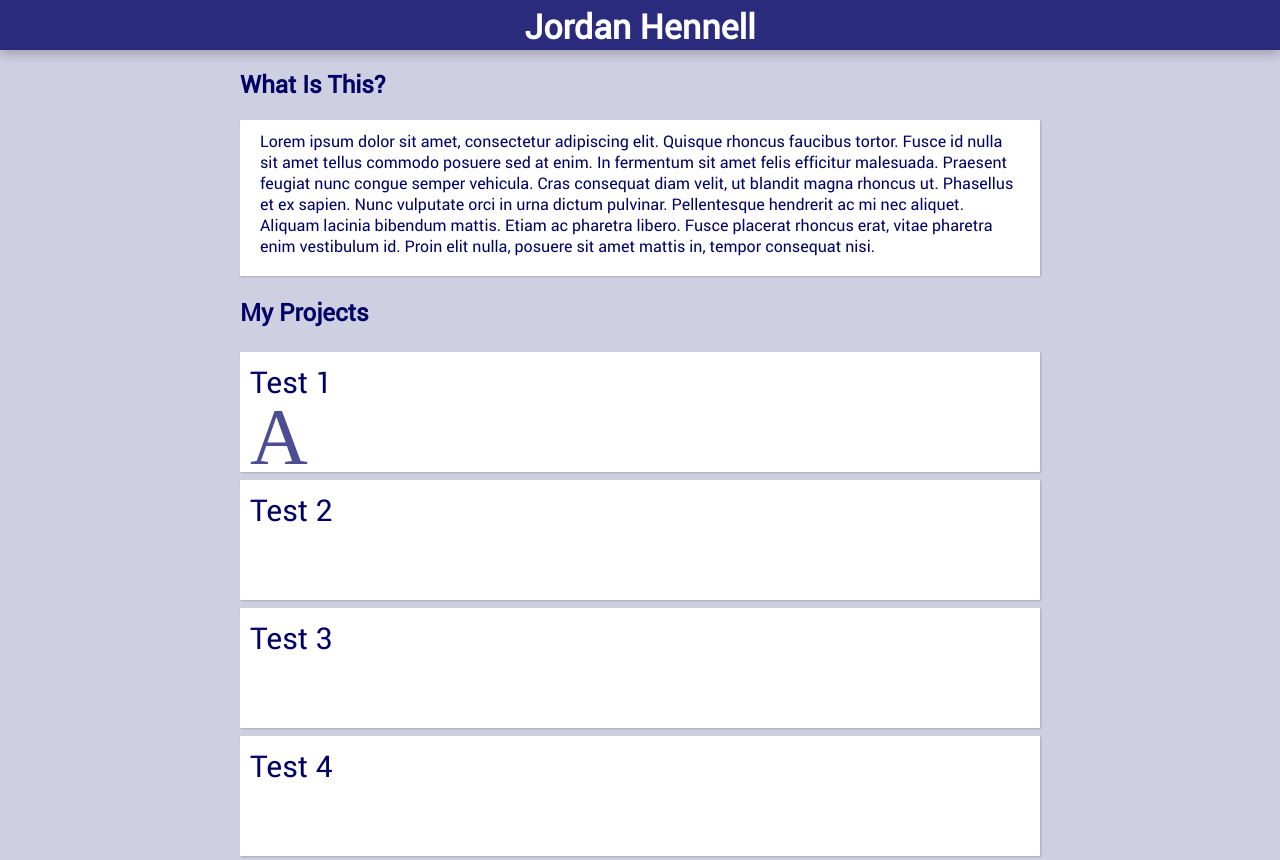
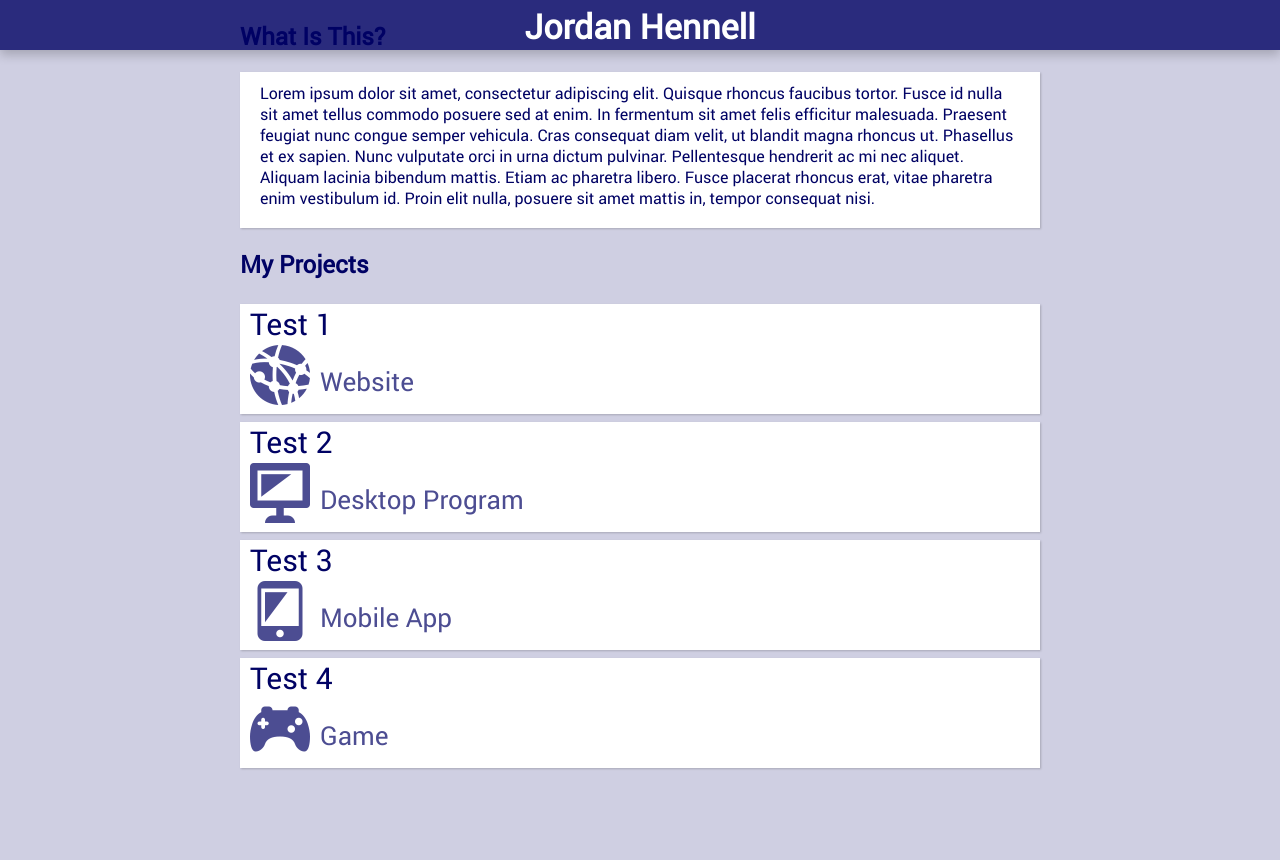
Before and after one commit to jordanhennell/jordanhennell.github.io, a plain HTML site: page index.html in a window 1280 px wide. After the commit the page ends 820 px from the top, so only its background shows below. Drawn offline with Linux system fonts and the light colour scheme; a web font is replaced by a local one.

Commit message:
Finalised styling for menu

```diff
--- a/index.html
+++ b/index.html
@@ -19,7 +19,7 @@
         </div>
 
         <div id="under-header">
-            <div id="push-top"></div>
+
 
             <h2>What Is This?</h2>
             <div id="introduction">
@@ -36,44 +36,57 @@
             <h2>My Projects</h2>
             <div id="menu-container">
                 <ul>
+
                     <li>
                         <a href="#">
-                            <span class="font-image">A</span>
+                            <span class="font-image">&#xF01C;</span>
+                            <span class="subtitle">Website</span>
                             Test 1
                             <div class="show-on-hover">
                                 Click for more information...
                             </div>
                         </a>
                     </li>
+
                     <li>
                         <a href="#">
+                            <span class="font-image small">&#xF0D5;</span>
+                            <span class="subtitle">Desktop Program</span>
                             Test 2
                             <div class="show-on-hover">
                                 Click for more information...
                             </div>
                         </a>
                     </li>
+
                     <li>
                         <a href="#">
+                            <span class="font-image small">&#xF0E6;</span>
+                            <span class="subtitle">Mobile App</span>
                             Test 3
                             <div class="show-on-hover">
                                 Click for more information...
                             </div>
                         </a>
                     </li>
+
                     <li>
                         <a href="#">
+                            <span class="font-image">&#xF2D1;</span>
+                            <span class="subtitle">Game</span>
                             Test 4
                             <div class="show-on-hover">
                                 Click for more information...
                             </div>
                         </a>
                     </li>
+
+                    <li class="push"></li>
+
                 </ul>
             </div>
 
         </div>
-
     </body>
 
 </html>
--- a/style.css
+++ b/style.css
@@ -52,9 +52,10 @@ a {
     animation: 0.8s linear fade-in;
 }
 
-/* add spacing to under-header clear header */
-#push-top {
+/* adds vertical spacing */
+.push {
     height: 40px;
+    opacity: 0;
 }
 
 /* a short paragraph summarising the site */
@@ -64,10 +65,16 @@ a {
     box-shadow: 1px 1px 2px rgba(0, 0, 0, 0.2);
     margin-bottom: 20px;
 }
+/* contains the entire menu */
+#menu-container {
+    padding-bottom: 20px;
+    overflow: visible;
+}
 
     /* unordered menu list, remove indentation */
     #menu-container ul {
         padding: 0;
+        margin: 0;
     }
 
     /* list items in the menu */
@@ -95,47 +102,69 @@ a {
         #menu-container li a {
             color: rgb(0, 2, 100); /* dark blue */
             display: block;
-            padding: 10px;
+            padding: 0 10px 10px 10px;
             width: 100%;
             height: 100px;
             font-size: 30px;
             transition: all 0.4s linear;
         }
 
-        /* image from font to use within link to show type of project */
-        #menu-container li .font-image {
-            font-family: "Web Glyphs";
-            margin-top: 30px;
-            color: rgba(0, 2, 100, 0.7); /* dark blue */
-            font-size: 80px;
-            position: absolute;
-            transition: all 0.4s linear;
-        }
-            /* grow the anchor link when it is hovered over */
-            #menu-container li:hover .font-image {
-                color: rgba(255, 255, 255, 0.2);
-                font-size: 240px;
-                margin-top: -80px;
-            }
             /* grow the anchor link when it is hovered over */
             #menu-container li:hover a {
                 font-size: 40px;
                 margin: 5px 0;
                 color: white;
+                padding: 0px 20px 20px 20px;
+            }
+
+        /* image from font to use within link to show type of project */
+        #menu-container li .font-image {
+            font-family: "Web Glyphs";
+            margin-top: 35px;
+            color: rgba(0, 2, 100, 0.7); /* dark blue */
+            font-size: 60px;
+            position: absolute;
+            transition: all 0.4s linear;
+        }
+
+            /* move the image when list item is hovered over */
+            #menu-container li:hover .font-image {
+                color: rgba(255, 255, 255, 0.2); /* white */
+                font-size: 180px;
+                margin: -50px 0px 0px 60%;
+                transform: rotate(15deg);
+            }
+
+        /* content to describe what area this project relates to */
+        #menu-container li .subtitle {
+            color: rgba(0, 2, 100, 0.7); /* dark blue */
+            position: absolute;
+            font-size: 26px;
+            top: 55%;
+            left: 80px;
+            transition: all 0.4s linear;
+        }
+
+            /* rearrage content when menu item is hovered over */
+            #menu-container li:hover .subtitle {
+                color: white;
+                left: 20px;
+                font-size: 20px;
+                top: 50%;
             }
 
         /* content to only show when the menu is hovered over */
         #menu-container li .show-on-hover {
             opacity: 0;
-                margin-top: 50px;
+            margin-top: 80px;
             transition: margin-top 0.5s linear;
             color: white;
         }
 
             /* show on hover */
             #menu-container li:hover .show-on-hover{
-                    opacity: 1;
-                    margin-top: 15px;
+                opacity: 0.5;
+                margin-top: 35px;
                 font-size: 16px;
             }
 
@@ -162,5 +191,5 @@ a {
 /* Roboto */
 @font-face {
   font-family: "Web Glyphs";
-  src: url('fonts/roboto/webhostinghub-glyphs.ttf') format("truetype");
+  src: url('fonts/webhostinghub-glyphs/webhostinghub-glyphs.ttf') format("truetype");
 }
```
Also changed, not shown: 1 other file. Lines whose indentation alone changed are shown as unchanged.
